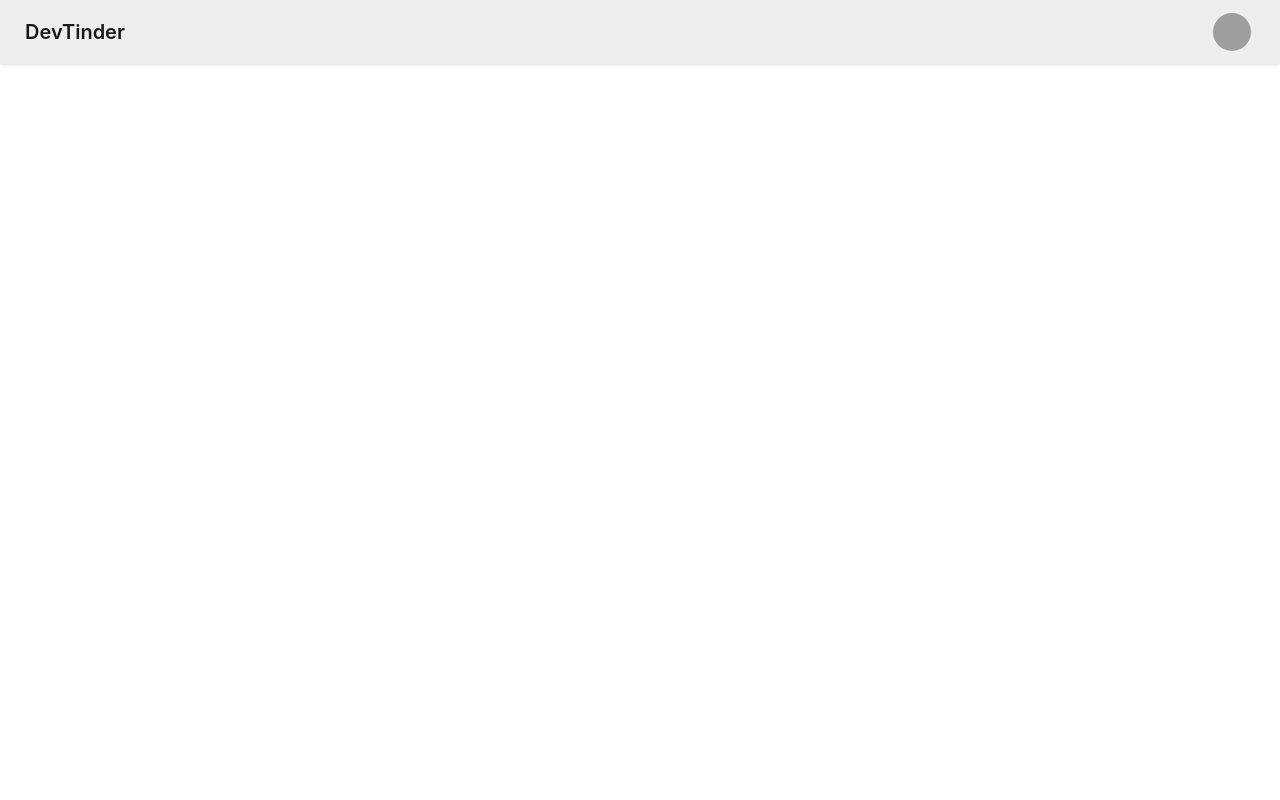
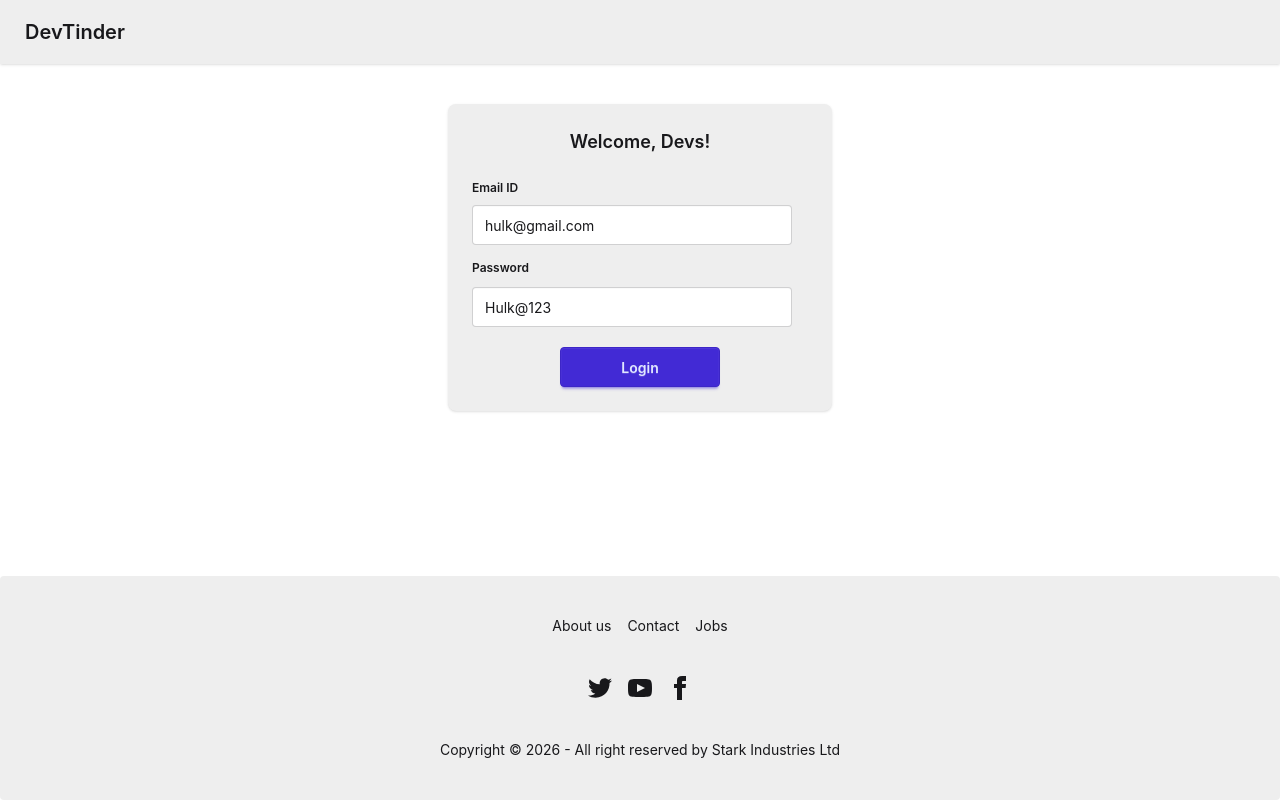
Before and after one commit to swastik001/dev-web, a React (Vite) app: page /login in a window 1280 px wide. Built offline with nearby package versions, Linux system fonts and the light colour scheme; grey boxes are pictures that could not be loaded.

Commit message:
added redux

```diff
--- a/package.json
+++ b/package.json
@@ -10,9 +10,13 @@
     "preview": "vite preview"
   },
   "dependencies": {
+    "@reduxjs/toolkit": "^2.12.0",
     "@tailwindcss/vite": "^4.3.3",
+    "axios": "^1.19.0",
     "react": "^19.2.8",
     "react-dom": "^19.2.8",
+    "react-redux": "^9.3.0",
+    "react-router-dom": "^7.18.2",
     "tailwindcss": "^4.3.3"
   },
   "devDependencies": {
--- a/src/App.jsx
+++ b/src/App.jsx
@@ -1,46 +1,27 @@
+import { BrowserRouter, Routes, Route } from "react-router-dom";
 import "./App.css";
+import Navbar from "./components/Navbar";
+import Body from "./components/Body";
+import { Login } from "./components/Login";
+import Profile from "./components/Profile";
+import { Provider } from "react-redux";
+import appStore from "./utils/appStore";
+import Feed from "./components/Feed";
 
 function App() {
   return (
     <>
-      <div class="navbar bg-base-300 shadow-sm">
-        <div class="flex-1">
-          <a class="btn btn-ghost text-xl">DevTinder</a>
-        </div>
-        <div class="flex gap-2">
-          <div class="dropdown dropdown-end mx-5">
-            <div
-              tabindex="0"
-              role="button"
-              class="btn btn-ghost btn-circle avatar"
-            >
-              <div class="w-10 rounded-full">
-                <img
-                  alt="Tailwind CSS Navbar component"
-                  src="https://img.daisyui.com/images/stock/photo-1534528741775-53994a69daeb.webp"
-                />
-              </div>
-            </div>
-            <ul
-              tabindex="-1"
-              class="menu menu-sm dropdown-content bg-base-100 rounded-box z-1 mt-3 w-52 p-2 shadow"
-            >
-              <li>
-                <a class="justify-between">
-                  Profile
-                  <span class="badge">New</span>
-                </a>
-              </li>
-              <li>
-                <a>Settings</a>
-              </li>
-              <li>
-                <a>Logout</a>
-              </li>
-            </ul>
-          </div>
-        </div>
-      </div>
+      <Provider store={appStore}>
+        <BrowserRouter basename="/">
+          <Routes>
+            <Route path="/" element={<Body />}>
+              <Route path="/" element={<Feed />} />
+              <Route path="/login" element={<Login />} />
+              <Route path="/profile" element={<Profile />} />
+            </Route>
+          </Routes>
+        </BrowserRouter>
+      </Provider>
     </>
   );
 }
--- /dev/null
+++ b/src/components/Body.jsx
@@ -0,0 +1,16 @@
+import React from "react";
+import Navbar from "./Navbar";
+import { Outlet } from "react-router-dom";
+import Footer from "./Footer";
+
+const Body = () => {
+  return (
+    <div>
+      <Navbar />
+      <Outlet /> {/* any children route of body will render here  */}
+      <Footer />
+    </div>
+  );
+};
+
+export default Body;
--- /dev/null
+++ b/src/components/Feed.jsx
@@ -0,0 +1,7 @@
+import React from "react";
+
+const Feed = () => {
+  return <div>Feed</div>;
+};
+
+export default Feed;
--- /dev/null
+++ b/src/components/Footer.jsx
@@ -0,0 +1,58 @@
+import React from "react";
+
+const Footer = () => {
+  return (
+    <footer className="footer footer-horizontal footer-center bg-base-300 text-base-content rounded p-10 fixed bottom-0">
+      <nav className="grid grid-flow-col gap-4">
+        <a className="link link-hover">About us</a>
+        <a className="link link-hover">Contact</a>
+        <a className="link link-hover">Jobs</a>
+      </nav>
+      <nav>
+        <div className="grid grid-flow-col gap-4">
+          <a>
+            <svg
+              xmlns="http://www.w3.org/2000/svg"
+              width="24"
+              height="24"
+              viewBox="0 0 24 24"
+              className="fill-current"
+            >
+              <path d="M24 4.557c-.883.392-1.832.656-2.828.775 1.017-.609 1.798-1.574 2.165-2.724-.951.564-2.005.974-3.127 1.195-.897-.957-2.178-1.555-3.594-1.555-3.179 0-5.515 2.966-4.797 6.045-4.091-.205-7.719-2.165-10.148-5.144-1.29 2.213-.669 5.108 1.523 6.574-.806-.026-1.566-.247-2.229-.616-.054 2.281 1.581 4.415 3.949 4.89-.693.188-1.452.232-2.224.084.626 1.956 2.444 3.379 4.6 3.419-2.07 1.623-4.678 2.348-7.29 2.04 2.179 1.397 4.768 2.212 7.548 2.212 9.142 0 14.307-7.721 13.995-14.646.962-.695 1.797-1.562 2.457-2.549z"></path>
+            </svg>
+          </a>
+          <a>
+            <svg
+              xmlns="http://www.w3.org/2000/svg"
+              width="24"
+              height="24"
+              viewBox="0 0 24 24"
+              className="fill-current"
+            >
+              <path d="M19.615 3.184c-3.604-.246-11.631-.245-15.23 0-3.897.266-4.356 2.62-4.385 8.816.029 6.185.484 8.549 4.385 8.816 3.6.245 11.626.246 15.23 0 3.897-.266 4.356-2.62 4.385-8.816-.029-6.185-.484-8.549-4.385-8.816zm-10.615 12.816v-8l8 3.993-8 4.007z"></path>
+            </svg>
+          </a>
+          <a>
+            <svg
+              xmlns="http://www.w3.org/2000/svg"
+              width="24"
+              height="24"
+              viewBox="0 0 24 24"
+              className="fill-current"
+            >
+              <path d="M9 8h-3v4h3v12h5v-12h3.642l.358-4h-4v-1.667c0-.955.192-1.333 1.115-1.333h2.885v-5h-3.808c-3.596 0-5.192 1.583-5.192 4.615v3.385z"></path>
+            </svg>
+          </a>
+        </div>
+      </nav>
+      <aside>
+        <p>
+          Copyright © {new Date().getFullYear()} - All right reserved by Stark
+          Industries Ltd
+        </p>
+      </aside>
+    </footer>
+  );
+};
+
+export default Footer;
--- /dev/null
+++ b/src/components/Login.jsx
@@ -0,0 +1,71 @@
+import React, { useState } from "react";
+import axios from "axios";
+import { useDispatch } from "react-redux";
+import { addUser } from "../utils/userSlice";
+import { useNavigate } from "react-router-dom";
+import { BASE_URL } from "../utils/constants";
+
+export const Login = () => {
+  const [email, setEmailId] = useState("hulk@gmail.com");
+  const [password, setPassword] = useState("Hulk@123");
+  const dispatch = useDispatch();
+  const navigate = useNavigate();
+  async function handleLogin() {
+    try {
+      const res = await axios.post(
+        BASE_URL + "/login",
+        {
+          emailId: email,
+          password,
+        },
+        {
+          withCredentials: true, ///whenever making api calls , need to do this to avoid cors error
+        },
+      );
+      console.log(res.data.user);
+      dispatch(addUser(res.data.user));
+      return navigate("/");
+    } catch (e) {
+      console.log(e.message);
+    }
+  }
+  return (
+    <div className="flex justify-center my-10">
+      <div className="card w-96 bg-base-300 shadow-sm">
+        <div className="card-body">
+          <h2 className="card-title justify-center">Welcome, Devs!</h2>
+          <div className="my-2">
+            <fieldset className="fieldset">
+              <legend className="fieldset-legend ">Email ID </legend>
+              <input
+                type="text"
+                className="input"
+                value={email}
+                onChange={(e) => {
+                  setEmailId(e.target.value);
+                }}
+              />
+              <legend className="fieldset-legend ">Password </legend>
+              <input
+                type="text"
+                className="input"
+                value={password}
+                onChange={(e) => {
+                  setPassword(e.target.value);
+                }}
+              />
+            </fieldset>
+          </div>
+          <div className="card-actions justify-center">
+            <button
+              className="btn btn-primary btn-block w-40"
+              onClick={handleLogin}
+            >
+              Login
+            </button>
+          </div>
+        </div>
+      </div>
+    </div>
+  );
+};
--- /dev/null
+++ b/src/components/Navbar.jsx
@@ -0,0 +1,45 @@
+import React from "react";
+import { useSelector } from "react-redux";
+
+const Navbar = () => {
+  const user = useSelector((store) => store.user);
+  return (
+    <div className="navbar bg-base-300 shadow-sm">
+      <div className="flex-1">
+        <a className="btn btn-ghost text-xl">DevTinder</a>
+      </div>
+      <div className="flex gap-2">
+        <div className="dropdown dropdown-end mx-5">
+          <div
+            tabIndex="0"
+            role="button"
+            className="btn btn-ghost btn-circle avatar"
+          >
+            <div className="w-10 rounded-full">
+              {user && <img alt="profile picture" src={user?.photoUrl} />}
+            </div>
+          </div>
+          <ul
+            tabIndex="-1"
+            className="menu menu-sm dropdown-content bg-base-100 rounded-box z-1 mt-3 w-52 p-2 shadow"
+          >
+            <li>
+              <a className="justify-between">
+                Profile
+                <span className="badge">New</span>
+              </a>
+            </li>
+            <li>
+              <a>Settings</a>
+            </li>
+            <li>
+              <a>Logout</a>
+            </li>
+          </ul>
+        </div>
+      </div>
+    </div>
+  );
+};
+
+export default Navbar;
--- /dev/null
+++ b/src/components/Profile.jsx
@@ -0,0 +1,7 @@
+import React from "react";
+
+const Profile = () => {
+  return <div>Profile</div>;
+};
+
+export default Profile;
--- /dev/null
+++ b/src/utils/appStore.js
@@ -0,0 +1,10 @@
+import { configureStore } from "@reduxjs/toolkit";
+import userReducer from "./userSlice";
+
+const appStore = configureStore({
+  reducer: {
+    user: userReducer,
+  },
+});
+
+export default appStore;
--- /dev/null
+++ b/src/utils/constants.js
@@ -0,0 +1 @@
+export const BASE_URL = "http://localhost:7777";
--- /dev/null
+++ b/src/utils/userSlice.js
@@ -0,0 +1,16 @@
+import { createSlice } from "@reduxjs/toolkit";
+
+const userSlice = createSlice({
+  name: "user",
+  initialState: null,
+  reducers: {
+    addUser: (state, action) => {
+      return action.payload;
+    },
+    removeUser: () => {
+      return nul;
+    },
+  },
+});
+export default userSlice.reducer;
+export const { addUser, removeUser } = userSlice.actions;
```
Also changed, not shown: 1 other file (tests, documents, lock files or other folders).
